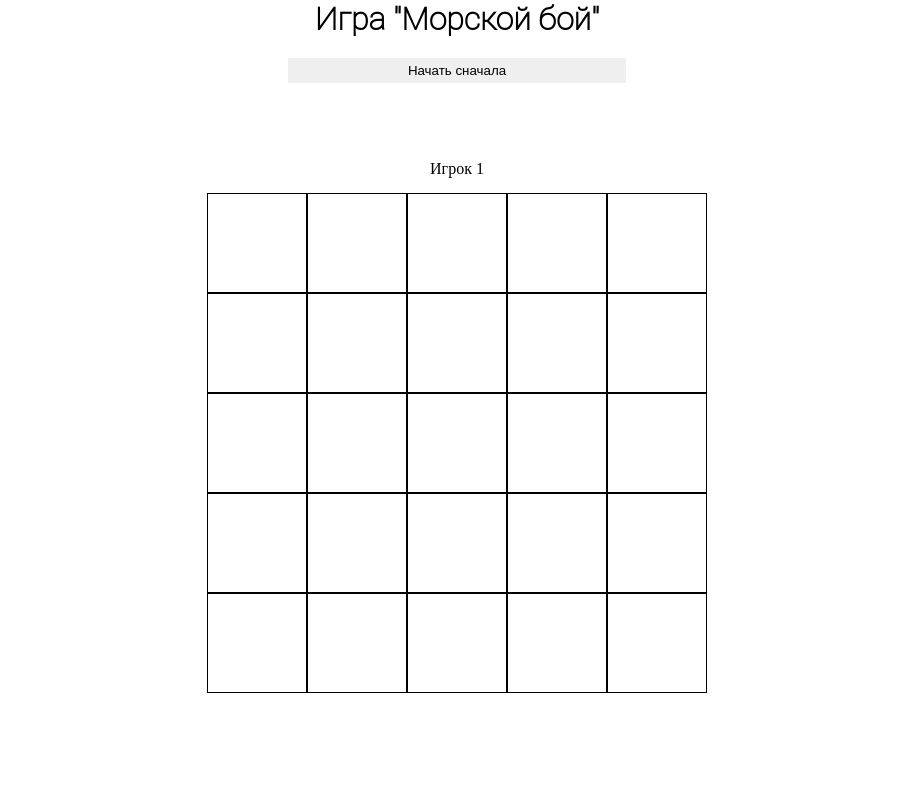
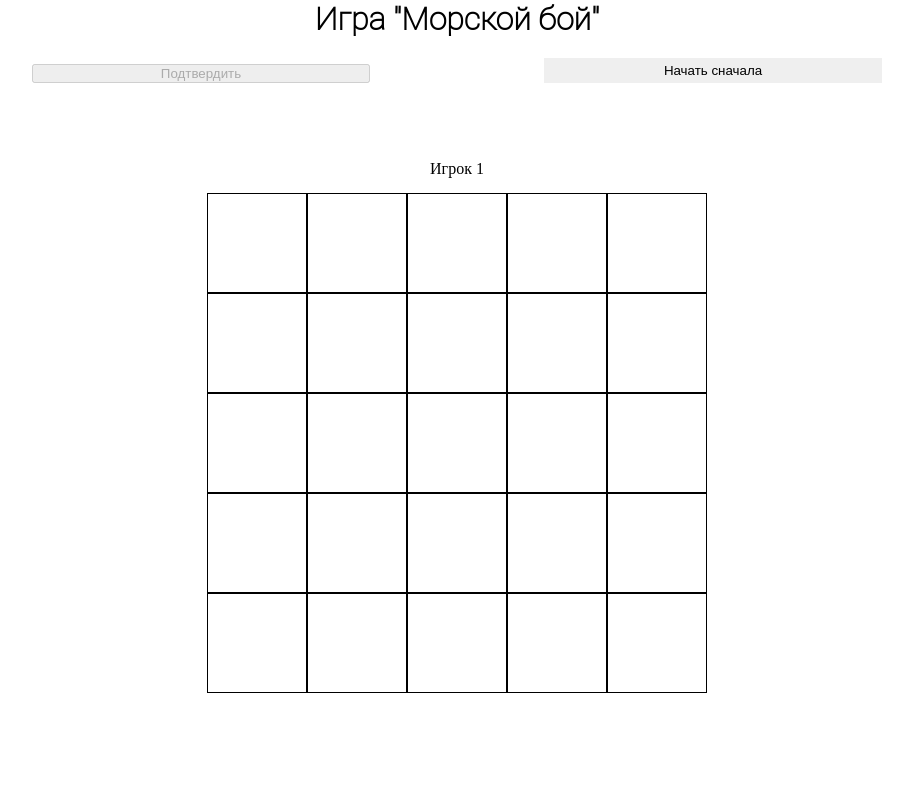
Before and after one commit to summerlightningman/dsr-l4-sea-battle-hooks, a React app: page / in a window 1280 px wide. Shown: the top 800 px of the page, without its empty margins (183-1096 px from the left). Built offline with nearby package versions, Linux system fonts and the light colour scheme; the HTML template or start-up script is replaced by a standard one.

Commit message:
refactoring

```diff
--- a/src/components/action-button.tsx
+++ b/src/components/action-button.tsx
@@ -21,18 +21,16 @@ class ActionButton extends Component<ActionButtonProps> {
             case GameStage.GAMEPLAY:
                 return 'Атаковать'
             default:
-                return ''
+                return 'Подтвердить'
         }
     }
 
 
     render() {
         const {isReadyForNextStage} = this.props;
-        if (!isReadyForNextStage)
-            return <></>
+        const name = this.getBtnNameByGameState();
 
-        const name = this.getBtnNameByGameState();
-        return <button onClick={this.props.onNextStage}>{name}</button>
+        return <button onClick={this.props.onNextStage} disabled={!isReadyForNextStage}>{name}</button>
     }
 }
 
--- a/src/components/game-info.tsx
+++ b/src/components/game-info.tsx
@@ -20,13 +20,13 @@ class GameInfo extends Component<GameInfoProps> {
     render() {
         const isConfirmation = this.props.currState.stage === GameStage.MOVE_CONFIRMATION;
 
-        return <div className="game-state">
+        return <header className="game-state">
             <h1 className="game-state__header">{gameTitle}</h1>
             <div className="control-panel">
                 {!isConfirmation && this.props.children}
                 <button className="control-panel__btn" onClick={this.props.resetAll}>Начать сначала</button>
             </div>
-        </div>
+        </header>
     }
 }
 
--- a/src/main.tsx
+++ b/src/main.tsx
@@ -2,6 +2,7 @@ import React from 'react'
 import ReactDOM from 'react-dom'
 import './index.css'
 import App from './components/app'
+
 
 ReactDOM.render(
     <React.StrictMode>
```
